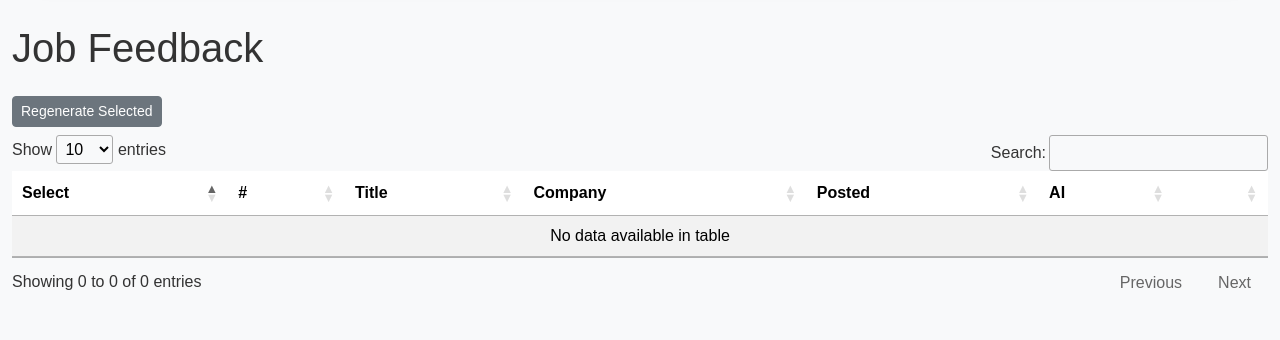
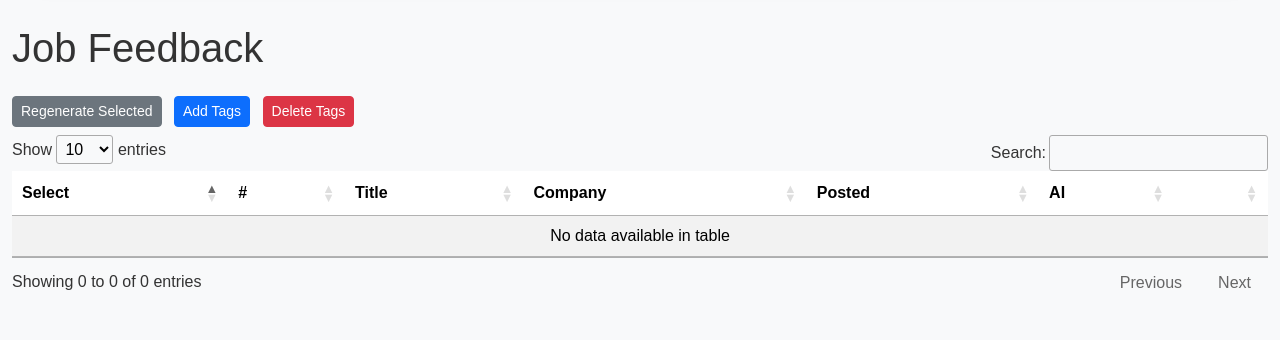
Before and after one commit to mullinmax/job-search, a FastAPI app: page /stats in a window 1280 px wide. Shown: the part 88-428 px from the top of the page. Run offline with FastAPI, Linux system fonts and the light colour scheme; data that the repository does not hold is empty; some libraries are stand-ins or nearby versions.

Commit message:
Implement interactive tag consolidation and per-job tag actions

```diff
--- a/app/main.py
+++ b/app/main.py
@@ -47,7 +47,10 @@ from .db import (
     cleanup_jobs,
     delete_job,
     mark_not_duplicates,
+    mark_not_tag_merge,
+    merge_tags,
     find_duplicate_jobs,
+    find_similar_tags,
     _transfer_feedback,
     save_feedback,
 )
@@ -480,14 +483,39 @@ def consolidate_tags_task() -> None:
     consolidate_similar_tags()
     log_progress("Done")
 
+def add_tags_task(job_ids: List[int]) -> None:
+    """Generate tags for the given roles."""
+    if not OLLAMA_ENABLED:
+        return
+    conn = connect_db()
+    cur = conn.cursor()
+    for jid in job_ids:
+        cur.execute("SELECT description FROM jobs WHERE id=?", (jid,))
+        row = cur.fetchone()
+        if not row or not row[0]:
+            continue
+        tags = generate_tags(row[0])
+        if tags:
+            cur.executemany(
+                "INSERT OR IGNORE INTO job_tags(job_id, tag) VALUES(?, ?)",
+                [(jid, t) for t in tags],
+            )
+    conn.commit()
+    conn.close()
+    log_progress("Done")
 
-def clear_tags_task() -> None:
-    """Remove all stored tags."""
+
+def clear_tags_task(job_ids: Optional[List[int]] = None) -> None:
+    """Remove stored tags. If job_ids is None remove all."""
     log_progress("Deleting tags")
     conn = connect_db()
     cur = conn.cursor()
-    cur.execute("DELETE FROM job_tags")
-    cur.execute("UPDATE feedback SET tags=''")
+    if not job_ids:
+        cur.execute("DELETE FROM job_tags")
+        cur.execute("UPDATE feedback SET tags=''")
+    else:
+        cur.executemany("DELETE FROM job_tags WHERE job_id=?", [(jid,) for jid in job_ids])
+        cur.executemany("UPDATE feedback SET tags='' WHERE job_id=?", [(jid,) for jid in job_ids])
     conn.commit()
     conn.close()
     log_progress("Done")
@@ -523,17 +551,47 @@ def regen_jobs(
     return templates.TemplateResponse("progress.html", {"request": request})
 
 
-@app.post("/consolidate_tags", response_class=HTMLResponse)
-def consolidate_tags_endpoint(request: Request, background_tasks: BackgroundTasks):
+@app.get("/consolidate_tags", response_class=HTMLResponse)
+def consolidate_tags(request: Request):
+    pairs = find_similar_tags()
+    if not pairs:
+        return templates.TemplateResponse(
+            "consolidate.html", {"request": request, "pair": None, "remaining": 0}
+        )
+    pair = pairs[0]
+    return templates.TemplateResponse(
+        "consolidate.html",
+        {
+            "request": request,
+            "pair": pair,
+            "remaining": len(pairs),
+        },
+    )
+
+
+@app.post("/consolidate_tags_action", response_class=HTMLResponse)
+def consolidate_tags_action(pair_tags: str = Form(...), merge: int = Form(...)):
+    t1, t2 = pair_tags.split(",")
+    if merge:
+        keep = t1 if len(t1) <= len(t2) else t2
+        drop = t2 if keep == t1 else t1
+        merge_tags(drop, keep)
+    else:
+        mark_not_tag_merge(t1, t2)
+    return RedirectResponse("/consolidate_tags", status_code=303)
+
+
+@app.post("/add_tags", response_class=HTMLResponse)
+def add_tags(request: Request, background_tasks: BackgroundTasks, job_ids: List[int] = Form(...)):
     progress_logs.clear()
-    background_tasks.add_task(consolidate_tags_task)
+    background_tasks.add_task(add_tags_task, job_ids)
     return templates.TemplateResponse("progress.html", {"request": request})
 
 
 @app.post("/delete_tags", response_class=HTMLResponse)
-def delete_tags(request: Request, background_tasks: BackgroundTasks):
+def delete_tags(request: Request, background_tasks: BackgroundTasks, job_ids: Optional[List[int]] = Form(None)):
     progress_logs.clear()
-    background_tasks.add_task(clear_tags_task)
+    background_tasks.add_task(clear_tags_task, job_ids)
     return templates.TemplateResponse("progress.html", {"request": request})
 
 
--- a/app/templates/manage.html
+++ b/app/templates/manage.html
@@ -11,10 +11,7 @@
 <form class="mt-3" method="post" action="/delete_ai" onsubmit="return confirm('Delete all summaries and embeddings?');">
   <button class="btn btn-danger" type="submit">Delete AI Data</button>
 </form>
-<form class="mt-3" method="post" action="/delete_tags" onsubmit="return confirm('Delete all tags?');">
-  <button class="btn btn-danger" type="submit">Delete Tags</button>
-</form>
-<form class="mt-3" method="post" action="/consolidate_tags" onsubmit="return confirm('Merge similar tags?');">
+<form class="mt-3" method="get" action="/consolidate_tags">
   <button class="btn btn-secondary" type="submit">Consolidate Tags</button>
 </form>
 <form class="mt-3" method="get" action="/export_likes">
--- a/app/templates/stats.html
+++ b/app/templates/stats.html
@@ -2,8 +2,10 @@
 {% block title %}Job Stats{% endblock %}
 {% block content %}
 <h1 class="mb-4">Job Feedback</h1>
-<form method="post" action="/regen_jobs" onsubmit="return confirm('Regenerate AI data for selected jobs?');">
-  <button class="btn btn-sm btn-secondary mb-2" type="submit">Regenerate Selected</button>
+<form method="post" id="job-actions-form">
+  <button class="btn btn-sm btn-secondary mb-2 me-2" formaction="/regen_jobs" onclick="return confirm('Regenerate AI data for selected jobs?');" type="submit">Regenerate Selected</button>
+  <button class="btn btn-sm btn-primary mb-2 me-2" formaction="/add_tags" onclick="return confirm('Add tags to selected jobs?');" type="submit">Add Tags</button>
+  <button class="btn btn-sm btn-danger mb-2" formaction="/delete_tags" onclick="return confirm('Delete tags for selected jobs?');" type="submit">Delete Tags</button>
   <table class="table table-striped data-table">
     <thead>
       <tr><th>Select</th><th>#</th><th>Title</th><th>Company</th><th>Posted</th><th>AI</th><th></th></tr>
```
Also changed, not shown: app/db.py (+71 -0 lines), app/templates/consolidate.html (added, +22 -0 lines).
